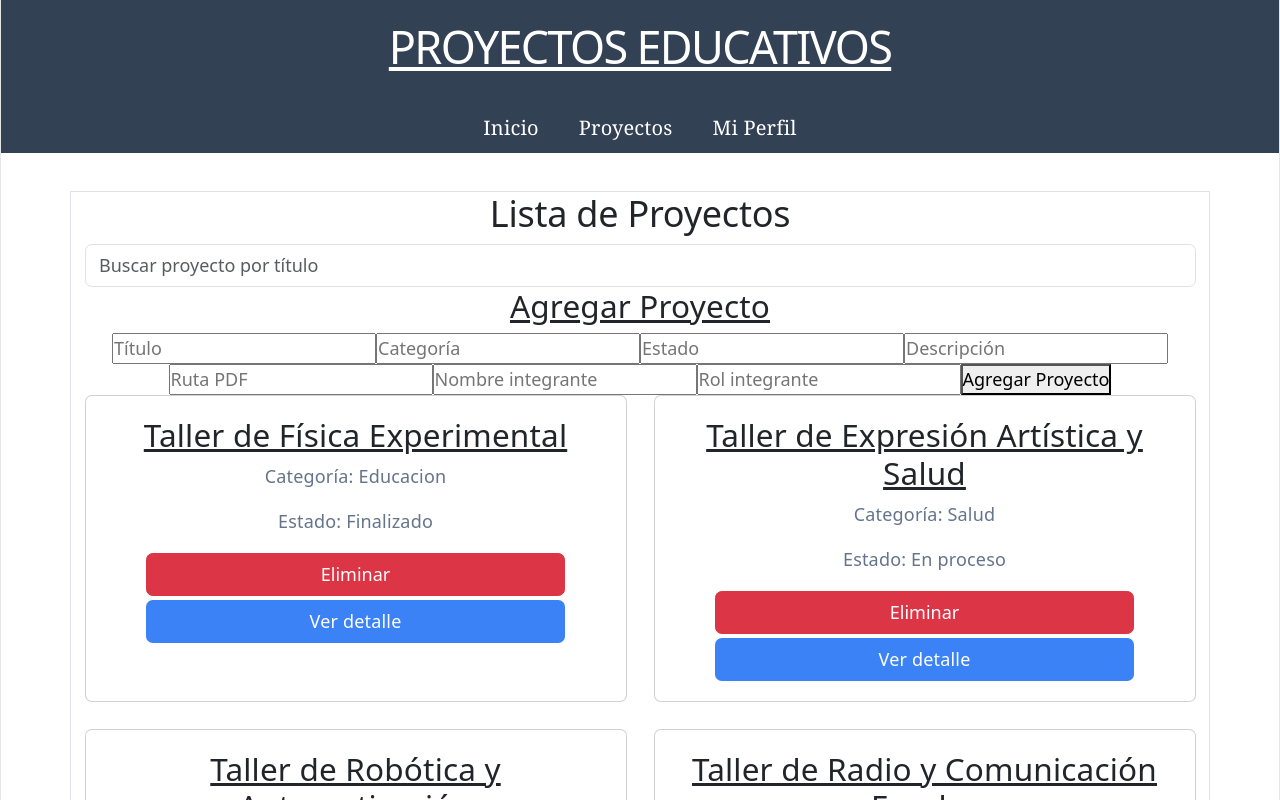
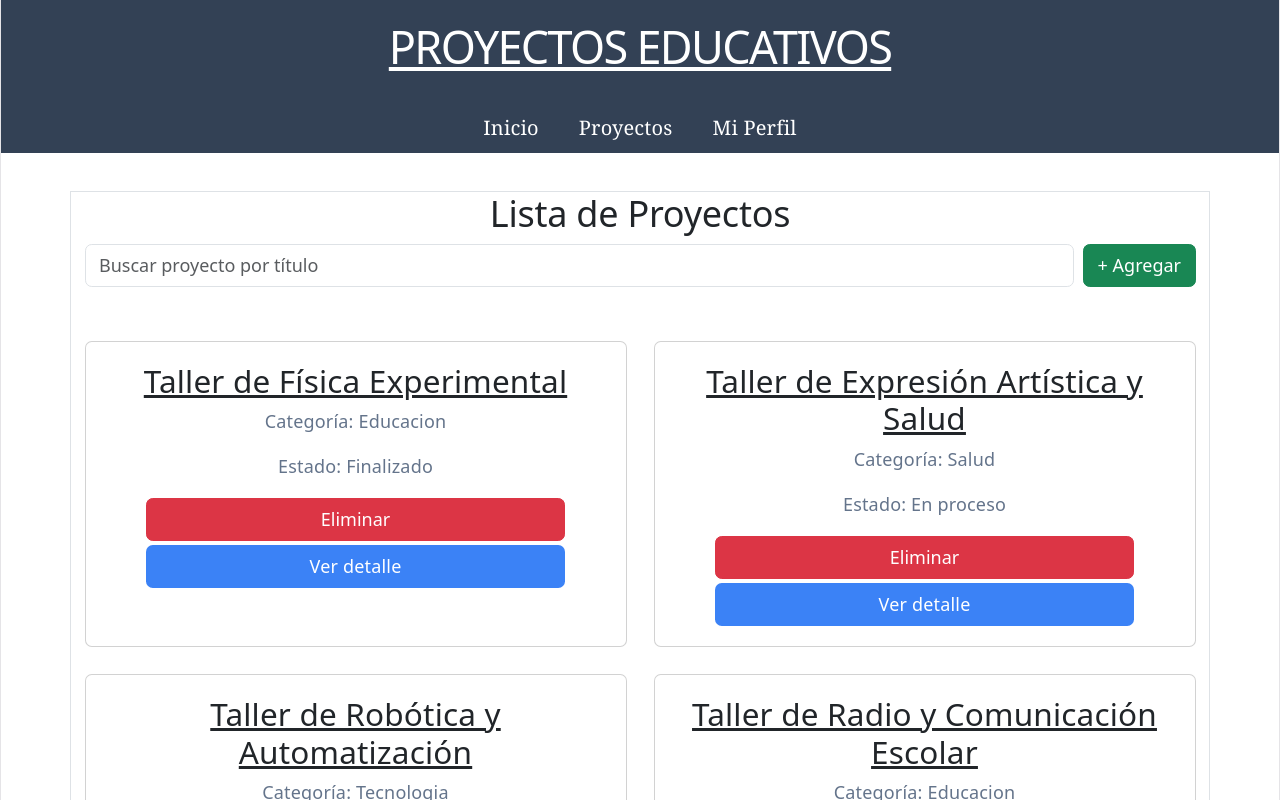
Before and after one commit to Fede301/pv_tp3_grupo5, a React (Vite) app: page /proyectos in a window 1280 px wide. Shown: the top 800 px of the page. Built offline with nearby package versions, Linux system fonts and the light colour scheme.

Commit message:
Busqueda y creacion de proyectos

```diff
--- a/src/components/FormularioProyecto.jsx
+++ b/src/components/FormularioProyecto.jsx
@@ -36,17 +36,33 @@ const FormularioProyecto = ({ onAgregar }) => {
     };
 
     return (
-        <div className="formulario">
-            <h3>Agregar Proyecto</h3>
-            <input type="text" name="titulo" placeholder="Título" value={formulario.titulo} onChange={handleFormulario} />
-            <input type="text" name="categoria" placeholder="Categoría" value={formulario.categoria} onChange={handleFormulario} />
-            <input type="text" name="estado" placeholder="Estado" value={formulario.estado} onChange={handleFormulario} />
-            <input type="text" name="descripcion" placeholder="Descripción" value={formulario.descripcion} onChange={handleFormulario} />
-            <input type="text" name="recursoPdf" placeholder="Ruta PDF" value={formulario.recursoPdf} onChange={handleFormulario} />
-            <input type="text" name="equipoNombre" placeholder="Nombre integrante" value={formulario.equipoNombre} onChange={handleFormulario} />
-            <input type="text" name="equipoRol" placeholder="Rol integrante" value={formulario.equipoRol} onChange={handleFormulario} />
+        <div id='formulario' className="modal fade">
+            <div className='modal-dialog'>
+                <div className='modal-content'>
 
-            <button onClick={handleSubmit}>Agregar Proyecto</button>
+                    <div className='modal-header'>
+                        <h3>Nuevo Proyecto</h3>
+                    </div>
+                    <div className='modal-body'>
+                        <label htmlFor="titulo" className='form-label'>Título</label>
+                        <input type="text" id="titulo" name="titulo" placeholder="Título" value={formulario.titulo} onChange={handleFormulario} className='form-control' />
+                        <label htmlFor="categoria" className='form-label'>Categoría</label>
+                        <input type="text" id="categoria" name="categoria" placeholder="Categoría" value={formulario.categoria} onChange={handleFormulario} className='form-control' />
+                        <label htmlFor="estado" className='form-label'>Estado</label>
+                        <input type="text" id="estado" name="estado" placeholder="Estado" value={formulario.estado} onChange={handleFormulario} className='form-control' />
+                        <label htmlFor="descripcion" className='form-label'>Descripción</label>
+                        <input type="text" id="descripcion" name="descripcion" placeholder="Descripción" value={formulario.descripcion} onChange={handleFormulario} className='form-control' />
+                        <label htmlFor="recursoPdf" className='form-label'>Ruta PDF</label>
+                        <input type="text" id="recursoPdf" name="recursoPdf" placeholder="Ruta PDF" value={formulario.recursoPdf} onChange={handleFormulario} className='form-control' />
+                        <label htmlFor="equipoNombre" className='form-label'>Nombre integrante</label>
+                        <input type="text" id="equipoNombre" name="equipoNombre" placeholder="Nombre integrante" value={formulario.equipoNombre} onChange={handleFormulario} className='form-control' />
+                        <label htmlFor="equipoRol" className='form-label'>Rol integrante</label>
+                        <input type="text" id="equipoRol" name="equipoRol" placeholder="Rol integrante" value={formulario.equipoRol} onChange={handleFormulario} className='form-control' />
+
+                        <button onClick={handleSubmit} className='mt-3 btn btn-primary'>Agregar Proyecto</button>
+                    </div>
+                </div>
+            </div>
         </div>
     );
 };
--- a/src/views/ListaProyectos.jsx
+++ b/src/views/ListaProyectos.jsx
@@ -66,6 +66,7 @@ const ListaProyectos = () => {
     return (
         <div className='border-1 border container'>
             <h2>Lista de Proyectos</h2>
+            <div className='d-flex gap-2 mb-5'>
 
                 <input
                     type="text"
@@ -74,7 +75,9 @@ const ListaProyectos = () => {
                     onChange={handleBuscar}
                     className='form-control'
                 />
+                <button className='btn btn-success text-nowrap' data-bs-toggle="modal" data-bs-target="#formulario">+ Agregar</button>
                 <FormularioProyecto onAgregar={handleAgregar} />
+            </div>
 
             <div className="row row-cols-2 g-4">
                 {proyectos.map((proyecto) => (
```
Lines whose indentation alone changed are shown as unchanged.
